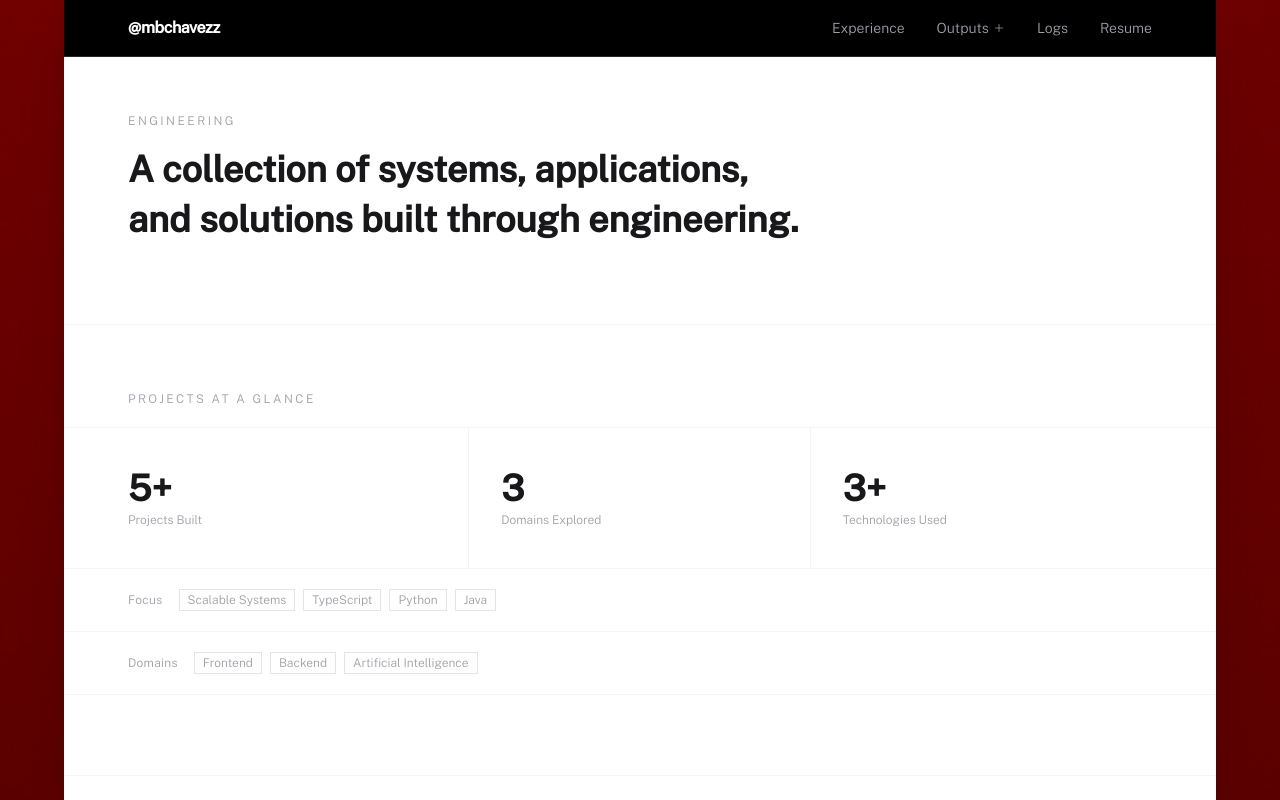
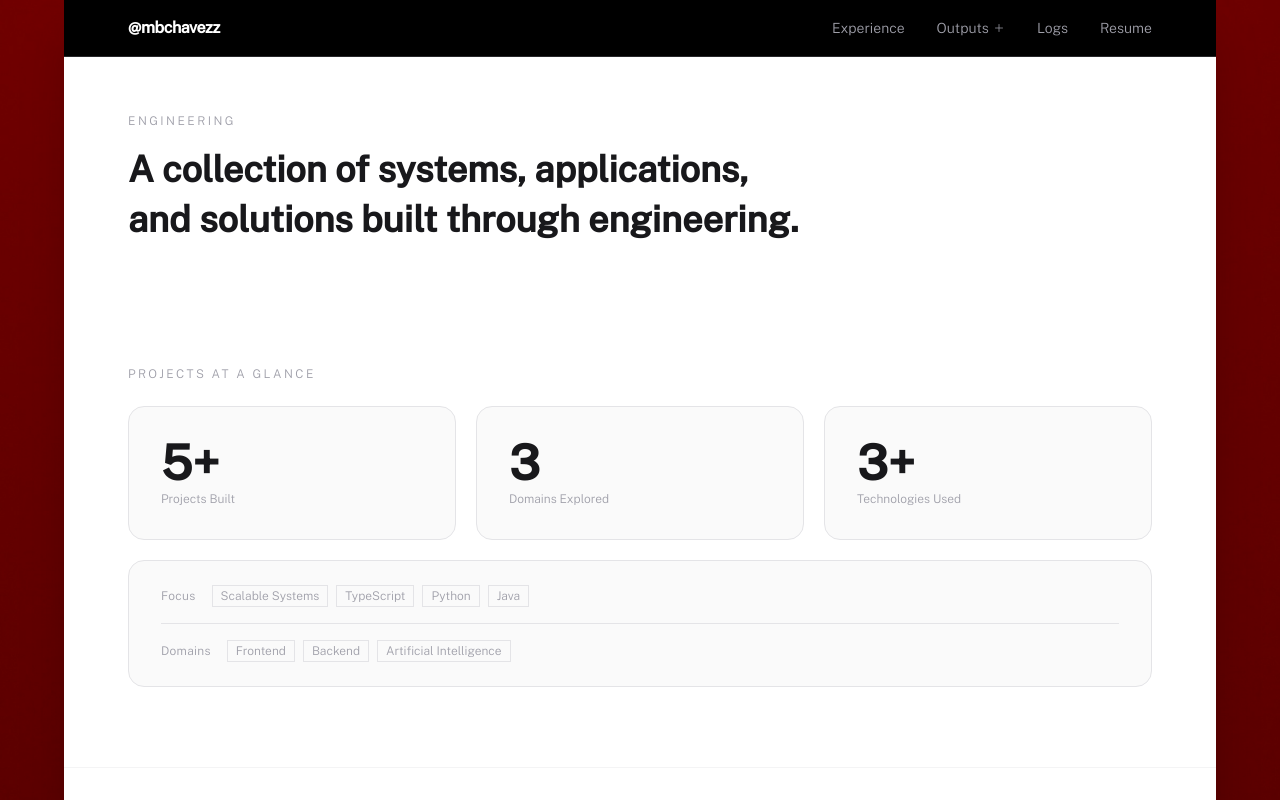
Before and after one commit to mbchavez27/mbchavezzportfolio, a React (Vite) app: page /projects in a window 1280 px wide. Shown: the top 800 px of the page. Built offline with nearby package versions, Linux system fonts and the light colour scheme.

Commit message:
style(ui): card-based at-a-glance band

```diff
--- a/src/components/organisms/AtAGlance.tsx
+++ b/src/components/organisms/AtAGlance.tsx
@@ -2,6 +2,7 @@ import { motion } from "motion/react";
 import { revealOnScroll } from "@/lib/motion";
 import AccentRule from "@/components/atoms/AccentRule";
 import Tag from "@/components/atoms/Tag";
+import { CARD_LIGHT, GRID_GAP } from "@/components/atoms/surfaces";
 
 export type Stat = { readonly value: string; readonly label: string };
 export type TagGroup = { readonly label: string; readonly tags: readonly string[] };
@@ -17,41 +18,39 @@ const statColumns: Record<number, string> = {
   3: "sm:grid-cols-3",
 };
 
-/** Summary band at the top of a page: headline numbers plus labelled tag rows. */
+/** Summary at the top of a page: headline-number cards plus a card of labelled tag rows. */
 export default function AtAGlance({ title, stats, tagGroups }: Props) {
   return (
-    <motion.div {...revealOnScroll()} className="border-t border-b border-zinc-100 mb-20 relative overflow-hidden">
+    <motion.div {...revealOnScroll()} className="page-container mb-20">
       <AccentRule />
 
-      <div className="pt-16 pb-5 border-b border-zinc-100">
-        <p className="page-container font-body font-light text-xs text-zinc-400 tracking-[0.2em] uppercase">{title}</p>
-      </div>
+      <p className="font-body font-light text-xs text-zinc-400 tracking-[0.2em] uppercase pt-10 pb-6">{title}</p>
 
-      <div
-        className={`page-container grid grid-cols-1 ${statColumns[stats.length] ?? "sm:grid-cols-3"} divide-y sm:divide-y-0 sm:divide-x divide-zinc-100`}
-      >
+      <div className={`grid grid-cols-1 ${statColumns[stats.length] ?? "sm:grid-cols-3"} ${GRID_GAP}`}>
         {stats.map((stat, i) => (
           <motion.div
             key={stat.label}
             {...revealOnScroll({ y: 16, delay: i * 0.1, duration: 0.5 })}
-            className="py-10 sm:px-8 sm:first:pl-0"
+            className={`p-8 ${CARD_LIGHT}`}
           >
-            <p className="font-display text-4xl font-semibold text-zinc-900 mb-1">{stat.value}</p>
+            <p className="font-display text-4xl md:text-5xl font-semibold text-zinc-900 mb-1">{stat.value}</p>
             <p className="font-body font-light text-xs text-zinc-400">{stat.label}</p>
           </motion.div>
         ))}
       </div>
 
+      {tagGroups.length > 0 && (
+        <div className={`mt-4 md:mt-5 px-8 py-2 ${CARD_LIGHT} divide-y divide-zinc-200`}>
           {tagGroups.map((group) => (
-        <div key={group.label} className="py-5 border-t border-zinc-100">
-          <div className="page-container flex flex-wrap items-center gap-2">
+            <div key={group.label} className="py-4 flex flex-wrap items-center gap-2">
               <p className="font-body font-light text-xs text-zinc-400 tracking-wide mr-2">{group.label}</p>
               {group.tags.map((tag) => (
                 <Tag key={tag} label={tag} variant="light" />
               ))}
             </div>
+          ))}
         </div>
-      ))}
+      )}
     </motion.div>
   );
 }
```
Lines whose indentation alone changed are shown as unchanged.
